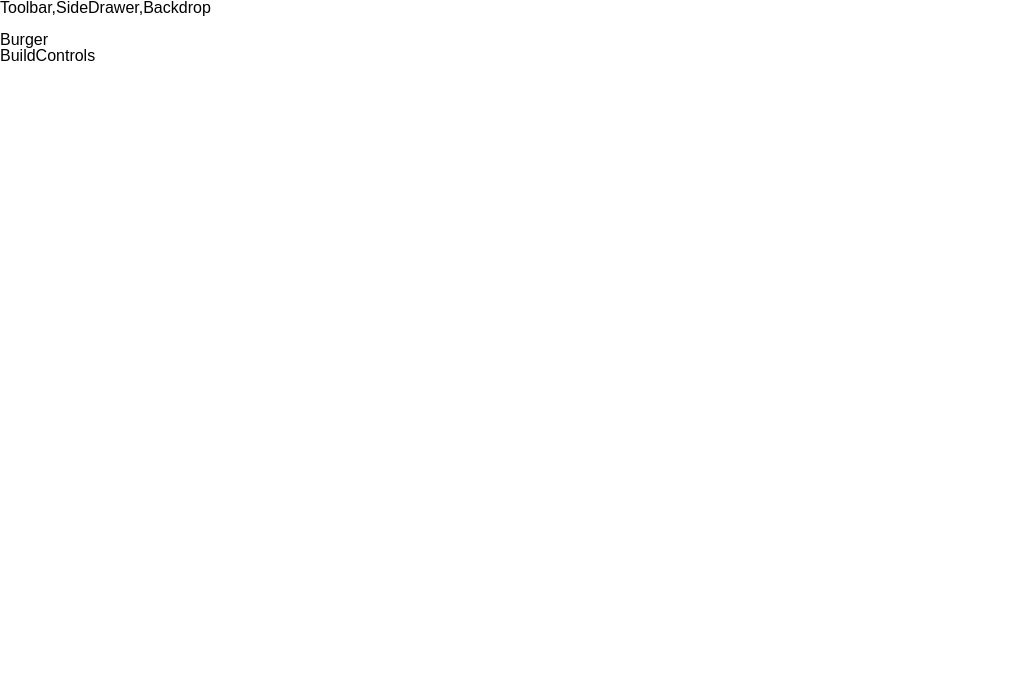
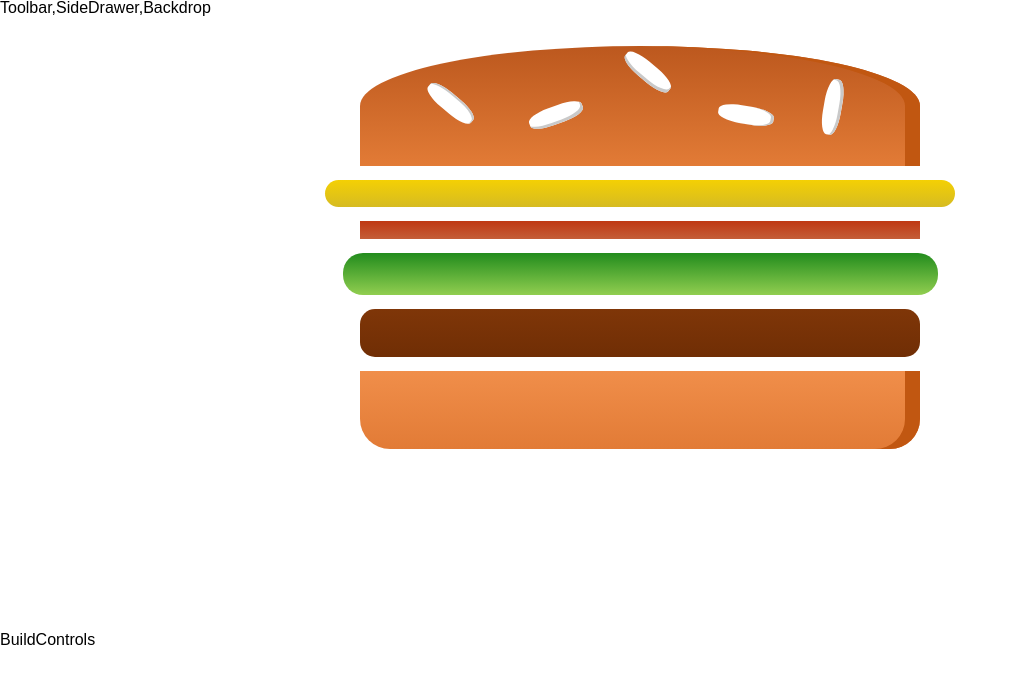
Before and after one commit to LudmilaSchlegelova/react-burger-order, a React (Create React App) app: page / in a window 1280 px wide. Shown: the top 684 px of the page, without its empty margins (0-1017 px from the left). Built offline with nearby package versions, Linux system fonts and the light colour scheme; a web font is replaced by a local one.

Commit message:
feat: create burger

```diff
--- a/src/components/Burger/index.jsx
+++ b/src/components/Burger/index.jsx
@@ -0,0 +1,43 @@
+import React from 'react'
+import styled from 'styled-components'
+import BurgerIngredient from './BurgerIngredient'
+
+const Wrapper = styled.div`
+	width: 100%;
+	margin: auto;
+	height: 250px;
+	overflow: scroll;
+	text-align: center;
+	font-weight: bold;
+	font-size: 1.2rem;
+
+	@media (min-width: 500px) and (min-height: 400px) {
+		width: 350px;
+		height: 300px;
+	}
+
+	@media (min-width: 500px) and (min-height: 401px) {
+		width: 450px;
+		height: 400px;
+	}
+
+	@media (min-width: 1000px) and (min-height: 700px) {
+		width: 700px;
+		height: 600px;
+	}
+`
+
+const Burger = props => {
+	return (
+		<Wrapper>
+			<BurgerIngredient type="bread-top" />
+			<BurgerIngredient type="cheese" />
+			<BurgerIngredient type="bacon" />
+			<BurgerIngredient type="salad" />
+			<BurgerIngredient type="meat" />
+			<BurgerIngredient type="bread-bottom" />
+		</Wrapper>
+	)
+}
+
+export default Burger
--- a/src/containers/BurgerBuilder/index.jsx
+++ b/src/containers/BurgerBuilder/index.jsx
@@ -1,11 +1,12 @@
 import React, { Component } from 'react'
 import Auth from '../../hoc/Auth'
+import Burger from '../../components/Burger'
 
 class BurgerBuilder extends Component {
 	render() {
 		return (
 			<Auth>
-				<div>Burger</div>
+				<Burger />
 				<div>BuildControls</div>
 			</Auth>
 		)
```
